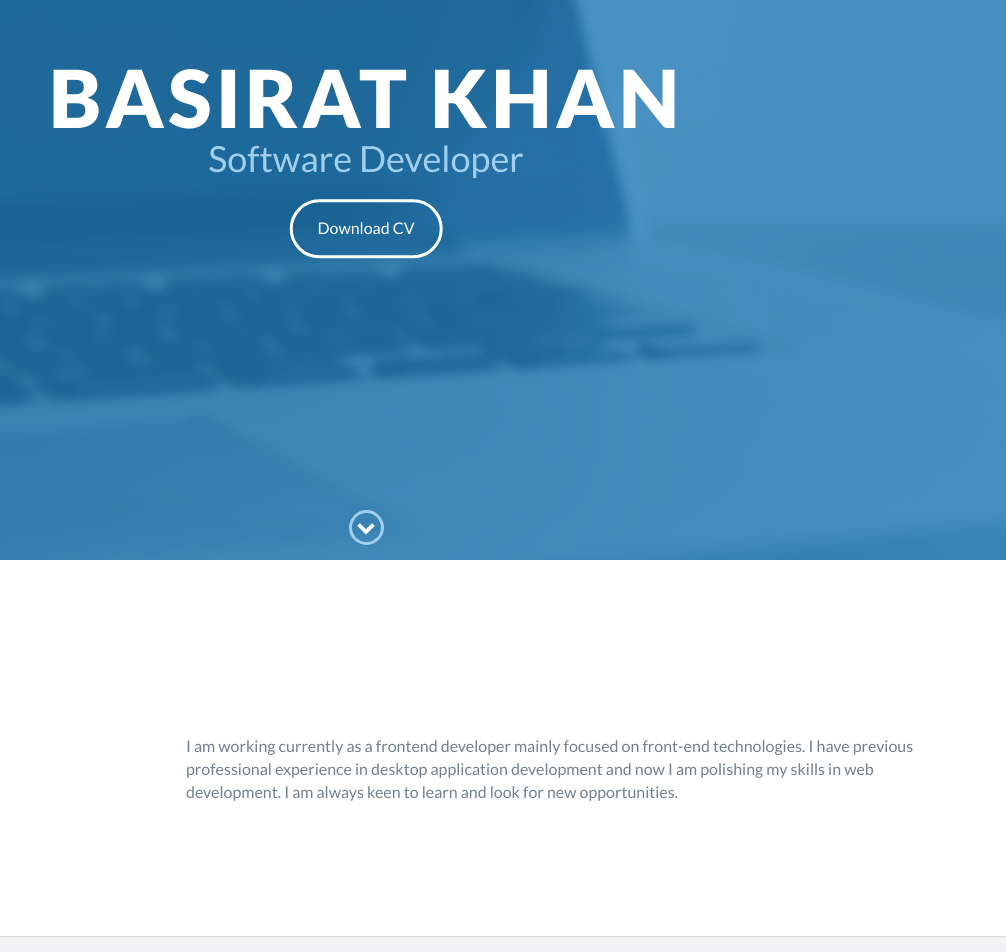
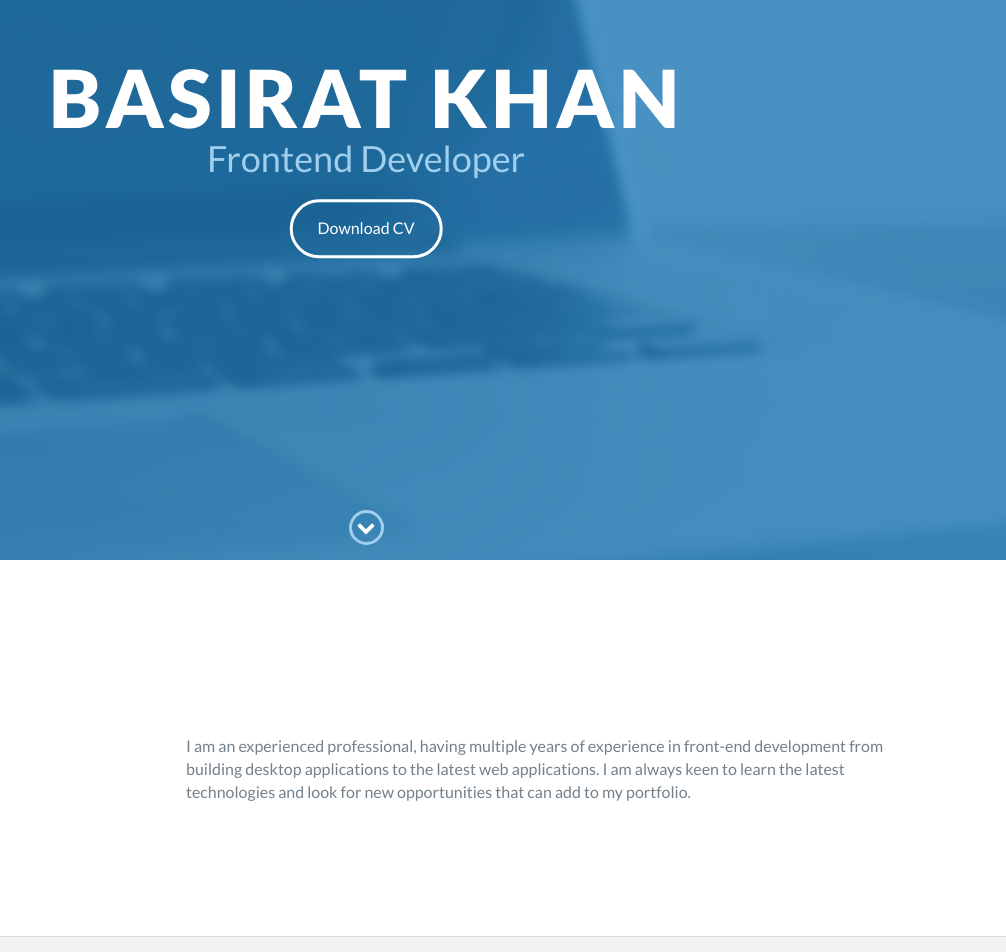
Before and after one commit to basiratkhan/Portfolio, a website: page index.html in a window 1280 px wide. Shown: the part 240-1192 px from the top of the page, 274-1280 px from the left. Drawn offline with nearby package versions, Linux system fonts and the light colour scheme.

Commit message:
Update index.html

```diff
--- a/index.html
+++ b/index.html
@@ -49,8 +49,8 @@
     <div id="lead">
         <div id="lead-content">
             <h1>Basirat Khan</h1>
-            <h2>Software Developer</h2>
-            <a href="https://drive.google.com/file/d/1XoXXueMAYyMWZ9U7EQ2Cuch_77M4dOHd/view?usp=sharing" target="_blank" class="btn-rounded-white">Download CV</a>
+            <h2>Frontend Developer</h2>
+            <a href="" target="_blank" class="btn-rounded-white">Download CV</a>
         </div>
         <!-- End #lead-content -->
 
@@ -74,7 +74,8 @@
                 </div>
                 <div class="col-md-8" style="float: right; top: 100px;">
                     <p>
-                        I am working currently as a frontend developer mainly focused on front-end technologies. I have previous professional experience in desktop application development and now I am polishing my skills in web development. I am always keen to learn and look for new opportunities.
+                        I am an experienced professional, having multiple years of experience in front-end development from building desktop applications to the latest web applications. I am always keen to learn the latest technologies and look for new opportunities that
+			    can add to my portfolio.
                     </p>
                 </div>
             </div>
@@ -107,6 +108,7 @@
             <div data-date="November 2013 – April 2017">
                 <h3>Netsol Technologies</h3>
 	        <a href="https://netsoltech.com" target="_blank"></a>
+		    <a href="https://github.com/basiratkhan/Master-Thesis-Sprint-Overview" target="_blank">View Project</a>
                 <h4>Senior Software Engineer</h4>
                 <p>
                     NETSOL Technologies Inc. a CMMI level 5 worldwide provider of IT services and enterprise solutions for leasing and finance of automobiles and allied services. Have hands on experience over working on PowerBuilder (V9, 12, 12.5) for
```
